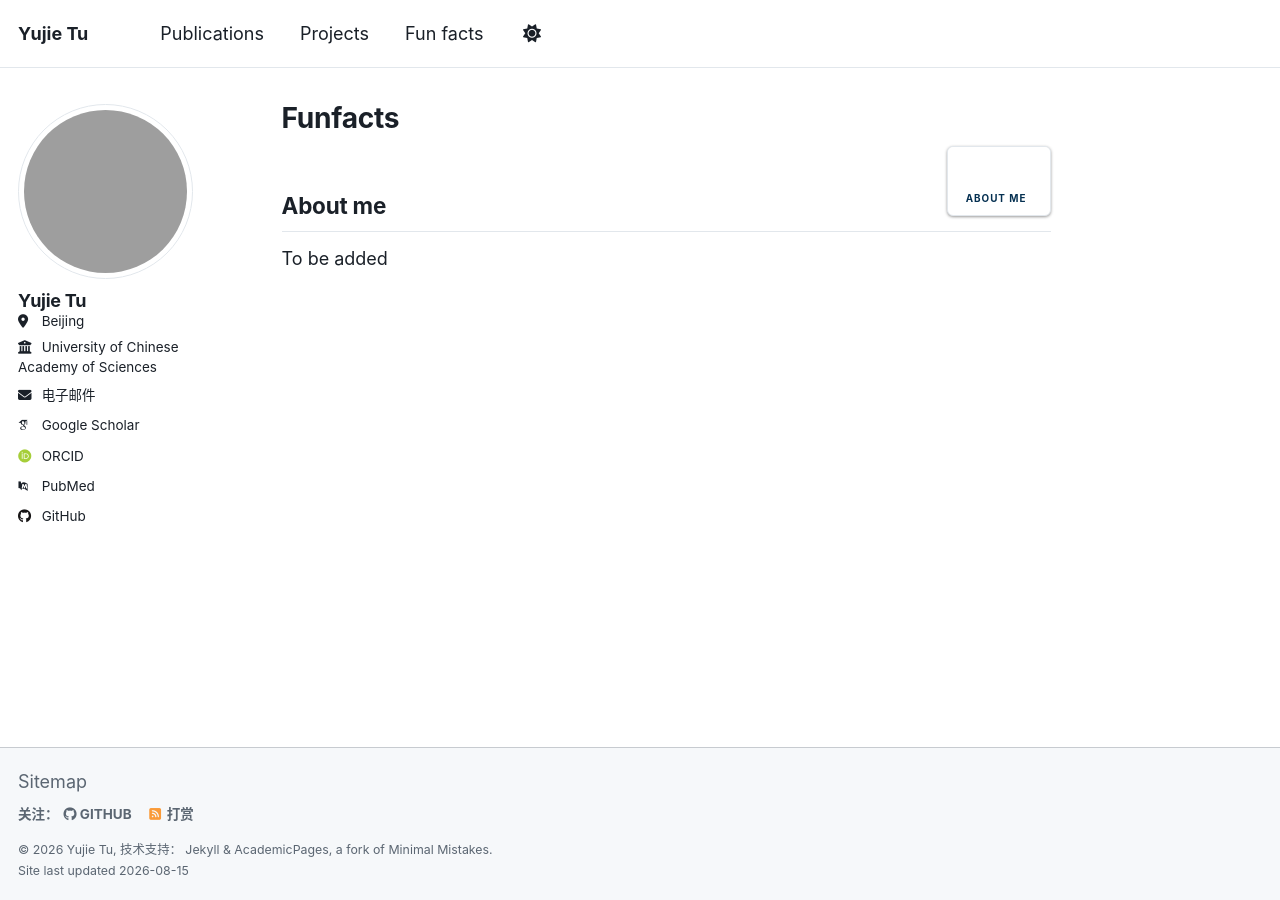
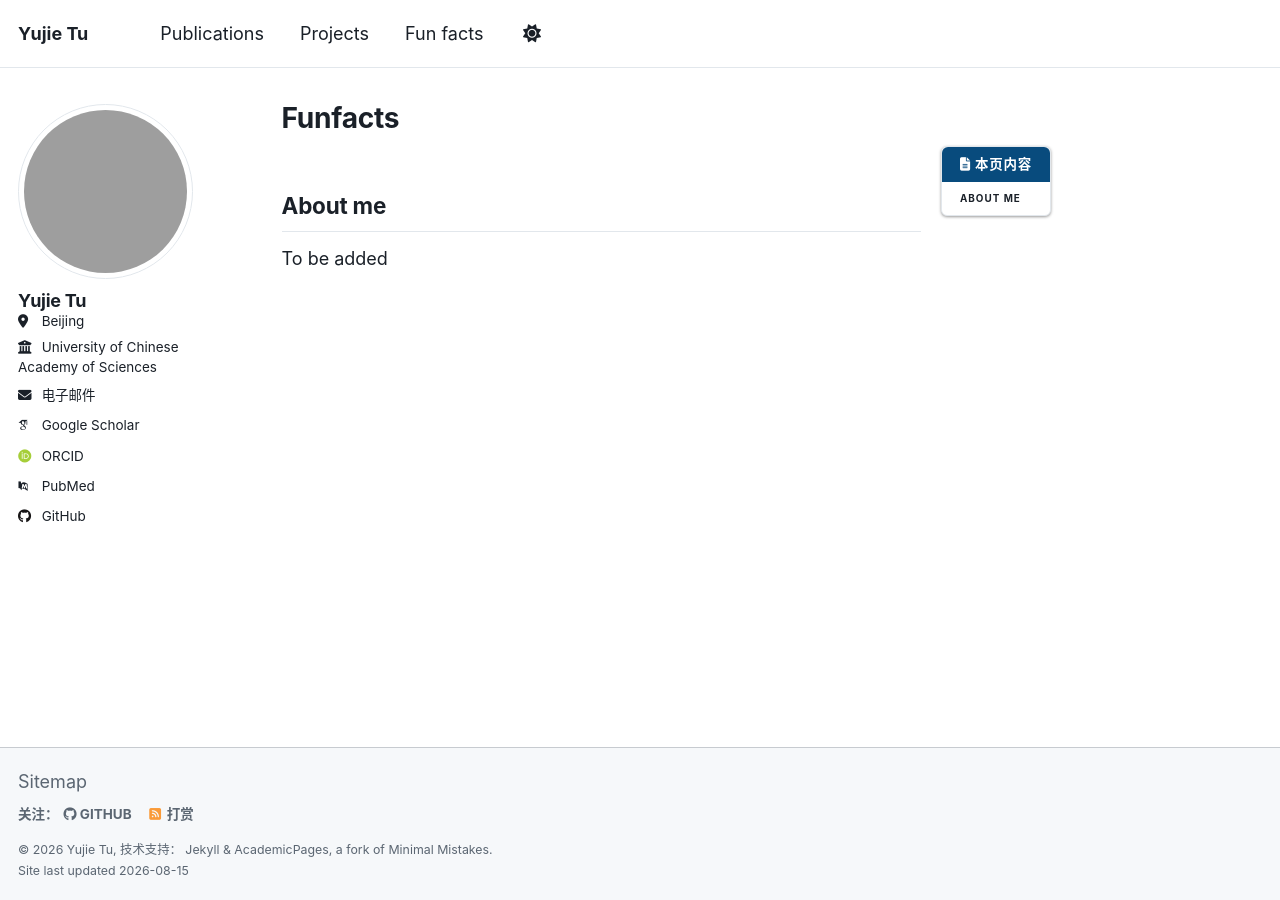
Before and after one commit to AlexTYJ/AlexTYJ.github.io, a Jekyll site: the page built from _pages/funfacts.md, in a window 1280 px wide. Built offline with Jekyll 4.4.1, drawn with Linux system fonts in a browser that asks for light colours; some web fonts are replaced; a style sheet for code colours, icons or effects is not loaded.

Commit message:
Fix legibility in both themes, mostly around --global-base-color
--global-base-color is the backdrop for the five elements that print #fff on
top of it: .btn, .toc .nav__title, the active nav pill, and the current
pagination page. The previous commit set it to the page background, which made
all of them white-on-white. Point it at a dark accent in each theme instead.

Alongside that, a set of upstream hardcoded colours that only work on a white
page:

- .toc had background-color: #fff, a white slab in dark mode
- .toc__menu a:hover put #000 on --global-link-color-hover, which is a dark
  navy in the light theme
- .social-icons uses brand colours, so the near-black GitHub mark disappeared
  against the dark background
- .page__content underlines every link, including the Paper/Code/Dataset
  buttons; text-decoration cannot be cancelled by a descendant, so it is turned
  off on the anchor
- the $social list has no `x` entry, so the X share button rendered as a blank
  slab in both themes
- .btn--success and .btn--warning were too light to carry white text
- hover shadows were tinted near-black and invisible in dark mode
- shields.io badges are baked for a white page and read as torn-out white
  blocks; they now sit on a deliberate light chip in dark mode

The per-area accents (#16856d, #c65d3b) sat at roughly 2.5:1 against the dark
background. They are now custom properties defined per theme, shared by the
publication groups and the homepage widgets.

Finally, h2 gets display: flow-root so its border-bottom stops beside the
floated table of contents instead of running underneath it.

```diff
--- a/_pages/publications.html
+++ b/_pages/publications.html
@@ -20,10 +20,10 @@
   margin-bottom: 3.25rem;
 }
 .publication-group--low-resource-asr {
-  --group-accent: #16856d;
+  --group-accent: var(--accent-low-resource-asr);
 }
 .publication-group--multi-speaker-asr {
-  --group-accent: #c65d3b;
+  --group-accent: var(--accent-multi-speaker-asr);
 }
 .publication-group__header {
   display: grid;
--- a/_sass/layout/_custom.scss
+++ b/_sass/layout/_custom.scss
@@ -99,6 +99,19 @@
 }
 
 /*
+   Headings
+   ========================================================================== */
+
+/* An h2 carries a full-width border-bottom, and a block box spans the whole
+   content width even when a float is in the way — so on pages with a table of
+   contents the rule slides under the TOC box. A block that establishes its own
+   formatting context is required to sit beside floats rather than under them,
+   which trims the rule to the space actually available. */
+.page__content h2 {
+  display: flow-root;
+}
+
+/*
    Author profile
    ========================================================================== */
 
@@ -125,6 +138,112 @@
 .author__urls li {
   white-space: normal;
   line-height: 1.45;
+}
+
+/* Brand colours are picked for a white page, so the near-black ones vanish on
+   the dark background. Academic sidebars are link lists, not a brand showcase —
+   let the icons take the text colour there. */
+html[data-theme="dark"] .social-icons {
+  .fa,
+  .fa-github,
+  .fa-github-alt,
+  .fa-github-square,
+  .fa-medium,
+  .fa-medium-square,
+  .fa-spotify,
+  .fa-tumblr,
+  .fa-tumblr-square,
+  .fa-vine {
+    color: var(--global-text-color);
+  }
+}
+
+/* The light-mode hover shadows are tinted near-black, which is invisible once
+   the page behind them is already dark. Deepen and spread them instead. */
+html[data-theme="dark"] {
+  .author__avatar:hover img,
+  .widget-card:hover {
+    box-shadow: 0 6px 18px rgba(0, 0, 0, 0.55);
+  }
+}
+
+/*
+   Buttons
+   ========================================================================== */
+
+/* .page__content underlines every link, and a .btn is a link. The underline
+   runs through the label and reads as a rendering fault, so cancel it on the
+   anchor itself — a descendant cannot undo text-decoration. */
+.page__content a.btn {
+  text-decoration: none;
+}
+
+/* Upstream hovers every button to a flat #333 regardless of its own colour.
+   Keep the button's identity and just deepen it. */
+.btn:hover {
+  filter: brightness(0.88);
+}
+
+/* White label on these two was well under the readability threshold
+   (#62c462 and #f89406 are light enough to wash the text out). */
+.btn--success {
+  background-color: #2f8552;
+}
+
+.btn--warning {
+  background-color: #b56a12;
+}
+
+/* The upstream $social list has no `x` entry, so .btn--x fell back to the
+   default backdrop and the share button read as a blank slab. */
+.btn--x {
+  background-color: #16181c;
+}
+
+html[data-theme="dark"] .btn--x {
+  background-color: #2f353d;
+}
+
+/* "Follow" prints #fff on the page background on hover, i.e. nothing. */
+.btn--inverse:hover {
+  color: var(--global-link-color) !important;
+}
+
+/*
+   Table of contents
+   ========================================================================== */
+
+.toc {
+  /* Hardcoded #fff upstream — a white slab in dark mode. */
+  background-color: var(--global-bg-color);
+
+  .nav__title {
+    letter-spacing: 0.06em;
+  }
+}
+
+.toc__menu a {
+  color: var(--global-text-color);
+
+  &:hover {
+    /* Upstream puts #000 on --global-link-color-hover, which in light mode is a
+       dark navy: black on navy. Use a tint instead of a fill. */
+    color: var(--global-link-color);
+    background: var(--global-code-background-color);
+  }
+}
+
+/*
+   Shields.io badges
+   ========================================================================== */
+
+/* The badges are baked for a white page: the `social` style is light grey with
+   dark text, so on the dark background they read as torn-out white blocks.
+   Seat every badge on the same light chip so the row looks intentional. */
+html[data-theme="dark"] img[src*="shields.io"] {
+  padding: 2px 4px;
+  border-radius: 5px;
+  background-color: #eef1f5;
 }
 
 /*
--- a/_sass/layout/_widgets.scss
+++ b/_sass/layout/_widgets.scss
@@ -48,11 +48,11 @@
 
 /* Same accents as .publication-group--* on the publications page. */
 .widget-card--low-resource-asr {
-  --group-accent: #16856d;
+  --group-accent: var(--accent-low-resource-asr);
 }
 
 .widget-card--multi-speaker-asr {
-  --group-accent: #c65d3b;
+  --group-accent: var(--accent-multi-speaker-asr);
 }
 
 .widget-card__title {
--- a/_sass/theme/_air_dark.scss
+++ b/_sass/theme/_air_dark.scss
@@ -37,7 +37,8 @@
 
 /* Dark theme for the site */
 html[data-theme="dark"] {
-    --global-base-color                 : #{$background};
+    /* Same contract as the light theme: white text sits on top of this. */
+    --global-base-color                 : #{mix(#000, $primary-color, 55%)};
     --global-bg-color                   : #{$background};
     --global-footer-bg-color            : #{$footer};
     --global-border-color               : #{$border-color};
@@ -53,4 +54,9 @@
     --global-text-color                 : #{$text};
     --global-text-color-light           : #{$light-primary-color};
     --global-thead-color                : #{$background-lighter};
+
+    /* Lifted well above the light-theme values — the originals sit at roughly
+       2.5:1 against this background. */
+    --accent-low-resource-asr           : #45c1a2;
+    --accent-multi-speaker-asr          : #e8916a;
 }
--- a/_sass/theme/_air_light.scss
+++ b/_sass/theme/_air_light.scss
@@ -37,7 +37,10 @@
 
 /* Light theme for the site */
 :root {
-    --global-base-color                 : #{$background};
+    /* Backdrop for elements that print #fff on top of it (.btn, .toc__title,
+       the active nav pill, the current pagination page) — it has to stay dark
+       enough for white text, so it is not the page background. */
+    --global-base-color                 : #{$dark-primary-color};
     --global-bg-color                   : #{$background};
     --global-footer-bg-color            : #{$footer};
     --global-border-color               : #{$border-color};
@@ -53,4 +56,10 @@
     --global-text-color                 : #{$text};
     --global-text-color-light           : #{$light-primary-color};
     --global-thead-color                : #{$background-lighter};
+
+    /* Per-research-area accents, shared by the publication groups and the
+       homepage widgets. Redefined in the dark theme, where these are too dark
+       to read against the page. */
+    --accent-low-resource-asr           : #16856d;
+    --accent-multi-speaker-asr          : #c65d3b;
 }
```
